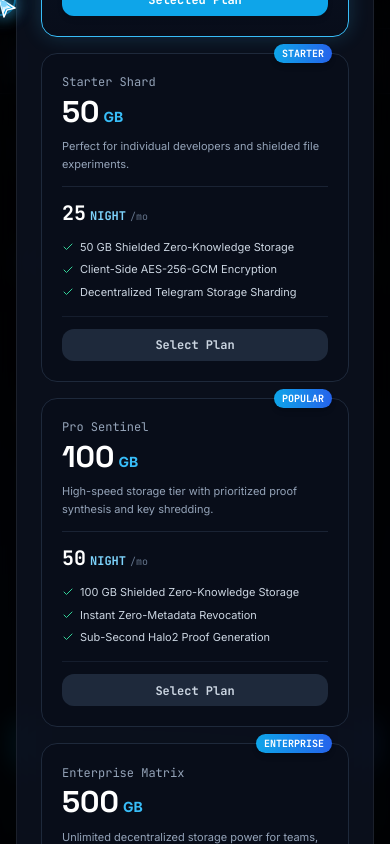
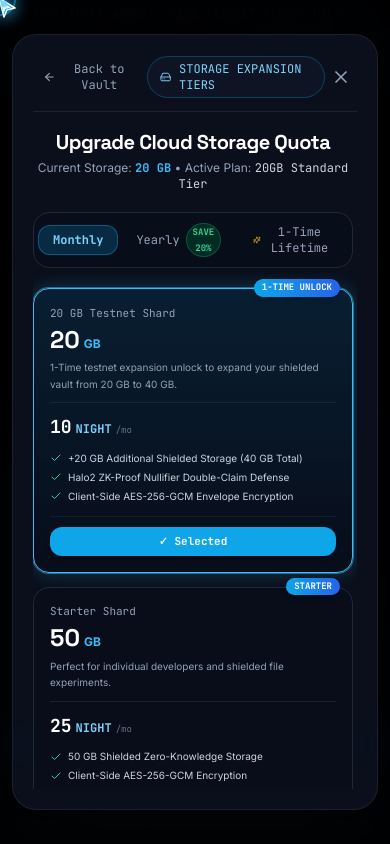
Before and after one commit to Shuvankar11/VoidCloud, a React (Vite) app: page / in a window 390 px wide. Both pictures are taken after a click on the button 190 px from the left and 61 px from the top of the page. Shown: the top 844 px of the page. Built offline with nearby package versions, Linux system fonts and the light colour scheme; no server answers.

Commit message:
fix: resolve zoom and overflow in StoragePricingModal with responsive 4-column layout, Esc key support, and Back to Vault button

```diff
--- a/src/components/StoragePricingModal.tsx
+++ b/src/components/StoragePricingModal.tsx
@@ -1,8 +1,8 @@
-import React, { useState } from 'react';
+import React, { useState, useEffect } from 'react';
 import { useWeb3Wallet, STORAGE_PLANS } from '../context/WalletContext';
 import { useVault } from '../context/VaultContext';
 import { motion, AnimatePresence } from 'framer-motion';
-import { HardDrive, X, Check, Sparkles, ArrowRight, Shield, RefreshCw, AlertCircle, Coins, CheckCircle2 } from 'lucide-react';
+import { HardDrive, X, Check, Sparkles, ArrowRight, ArrowLeft, Shield, RefreshCw, AlertCircle, Coins, CheckCircle2 } from 'lucide-react';
 import { StoragePlan, BillingCycle } from '../types';
 
 export const StoragePricingModal: React.FC = () => {
@@ -23,11 +23,30 @@
   const [error, setError] = useState('');
   const [successTx, setSuccessTx] = useState<string | null>(null);
 
+  // Close on Escape key
+  useEffect(() => {
+    const handleKeyDown = (e: KeyboardEvent) => {
+      if (e.key === 'Escape' && isPricingModalOpen) {
+        setIsPricingModalOpen(false);
+        setSuccessTx(null);
+        setError('');
+      }
+    };
+    window.addEventListener('keydown', handleKeyDown);
+    return () => window.removeEventListener('keydown', handleKeyDown);
+  }, [isPricingModalOpen, setIsPricingModalOpen]);
+
   if (!isPricingModalOpen) return null;
 
   const currentPrice = selectedPlan.pricing[billing][paymentToken];
   const userBalance = wallet.balances[paymentToken] || 0;
   const isBalanceSufficient = userBalance >= currentPrice;
+
+  const handleClose = () => {
+    setIsPricingModalOpen(false);
+    setSuccessTx(null);
+    setError('');
+  };
 
   const handlePurchase = async () => {
     setError('');
@@ -57,68 +76,83 @@
 
   return (
     <AnimatePresence>
-      <div className="fixed inset-0 z-50 flex items-center justify-center p-4 bg-black/85 backdrop-blur-md overflow-y-auto">
+      <div
+        onClick={(e) => {
+          if (e.target === e.currentTarget) handleClose();
+        }}
+        className="fixed inset-0 z-50 overflow-y-auto bg-black/90 backdrop-blur-md p-3 sm:p-6 flex items-center justify-center min-h-screen"
+      >
         <motion.div
-          initial={{ opacity: 0, scale: 0.94, y: 15 }}
+          initial={{ opacity: 0, scale: 0.95, y: 10 }}
           animate={{ opacity: 1, scale: 1, y: 0 }}
-          exit={{ opacity: 0, scale: 0.94, y: 15 }}
-          className="cloud-card w-full max-w-3xl rounded-3xl p-6 sm:p-8 border border-sky-500/40 shadow-2xl relative my-8"
+          exit={{ opacity: 0, scale: 0.95, y: 10 }}
+          className="cloud-card w-full max-w-5xl rounded-3xl p-5 sm:p-7 border border-sky-500/40 shadow-2xl relative max-h-[92vh] flex flex-col my-auto"
         >
-          {/* Close Button */}
+          {/* Header Bar with Back & Close */}
+          <div className="flex items-center justify-between pb-3 border-b border-slate-800/80 mb-4 flex-shrink-0">
             <button
-            onClick={() => {
-              setIsPricingModalOpen(false);
-              setSuccessTx(null);
-              setError('');
-            }}
-            className="absolute top-5 right-5 p-2 rounded-xl text-slate-400 hover:text-white hover:bg-slate-800 transition-colors"
+              onClick={handleClose}
+              className="flex items-center space-x-1.5 text-xs font-mono text-slate-400 hover:text-sky-300 transition-colors px-2.5 py-1.5 rounded-xl hover:bg-slate-800/60"
+            >
+              <ArrowLeft className="w-4 h-4" />
+              <span>Back to Vault</span>
+            </button>
+
+            <div className="inline-flex items-center space-x-2 px-3 py-1 rounded-full bg-[#0E1424] border border-sky-500/30 text-sky-300 text-xs font-mono">
+              <HardDrive className="w-3.5 h-3.5" />
+              <span>STORAGE EXPANSION TIERS</span>
+            </div>
+
+            <button
+              onClick={handleClose}
+              className="p-1.5 rounded-xl text-slate-400 hover:text-white hover:bg-slate-800 transition-colors"
+              title="Close (Esc)"
             >
               <X className="w-5 h-5" />
             </button>
+          </div>
 
-          {/* Modal Header */}
-          <div className="text-center max-w-xl mx-auto mb-6">
-            <div className="inline-flex items-center space-x-2 px-3 py-1 rounded-full bg-[#0E1424] border border-sky-500/30 text-sky-300 text-xs font-mono mb-2">
-              <HardDrive className="w-3.5 h-3.5" />
-              <span>MAINNET & PREPROD EXPANSION TIERS</span>
-            </div>
-            <h3 className="text-2xl sm:text-3xl font-display font-bold text-white tracking-tight">
+          {/* Scrollable Content Container */}
+          <div className="overflow-y-auto pr-1 space-y-5 flex-1">
+            {/* Title & Quota Info */}
+            <div className="text-center max-w-xl mx-auto">
+              <h3 className="text-xl sm:text-2xl font-display font-extrabold text-white tracking-tight">
                 Upgrade Cloud Storage Quota
               </h3>
-            <p className="text-xs sm:text-sm text-slate-400 mt-1">
-              Current Active Storage: <span className="text-sky-400 font-bold font-mono">{session.quotaGB} GB</span> (Current Plan: {session.planName || 'Standard Free'})
+              <p className="text-xs text-slate-400 mt-1">
+                Current Storage: <span className="text-sky-400 font-bold font-mono">{session.quotaGB} GB</span> • Active Plan: <span className="text-slate-300 font-mono">{session.planName || '20GB Standard Tier'}</span>
               </p>
             </div>
 
             {/* Billing Cycle Selector */}
-          <div className="flex justify-center mb-6">
-            <div className="bg-[#080D1A] p-1.5 rounded-2xl border border-slate-800 flex items-center gap-1 text-xs font-mono">
+            <div className="flex justify-center">
+              <div className="bg-[#080D1A] p-1 rounded-2xl border border-slate-800 flex items-center gap-1 text-xs font-mono">
                 <button
                   onClick={() => setBilling('monthly')}
-                className={`px-4 py-2 rounded-xl transition-all ${
+                  className={`px-3.5 py-1.5 rounded-xl transition-all ${
                     billing === 'monthly'
                       ? 'bg-sky-500/20 text-sky-300 border border-sky-500/40 font-bold'
                       : 'text-slate-400 hover:text-slate-200'
                   }`}
                 >
-                Monthly Plan
+                  Monthly
                 </button>
                 <button
                   onClick={() => setBilling('yearly')}
-                className={`px-4 py-2 rounded-xl transition-all flex items-center gap-1.5 ${
+                  className={`px-3.5 py-1.5 rounded-xl transition-all flex items-center gap-1.5 ${
                     billing === 'yearly'
                       ? 'bg-emerald-500/20 text-emerald-300 border border-emerald-500/40 font-bold'
                       : 'text-slate-400 hover:text-slate-200'
                   }`}
                 >
-                <span>Yearly Plan</span>
-                <span className="text-[10px] px-1.5 py-0.5 rounded-full bg-emerald-950 text-emerald-400 border border-emerald-500/30">
+                  <span>Yearly</span>
+                  <span className="text-[9px] px-1.5 py-0.2 rounded-full bg-emerald-950 text-emerald-400 border border-emerald-500/30 font-bold">
                     SAVE 20%
                   </span>
                 </button>
                 <button
                   onClick={() => setBilling('lifetime')}
-                className={`px-4 py-2 rounded-xl transition-all flex items-center gap-1.5 ${
+                  className={`px-3.5 py-1.5 rounded-xl transition-all flex items-center gap-1 ${
                     billing === 'lifetime'
                       ? 'bg-blue-500/20 text-blue-300 border border-blue-500/40 font-bold'
                       : 'text-slate-400 hover:text-slate-200'
@@ -132,7 +166,7 @@
 
             {/* Success Message Banner */}
             {successTx ? (
-            <div className="p-6 rounded-2xl bg-emerald-950/40 border border-emerald-500/50 text-center space-y-3 mb-6">
+              <div className="p-6 rounded-2xl bg-emerald-950/40 border border-emerald-500/50 text-center space-y-3">
                 <div className="w-12 h-12 rounded-full bg-emerald-500/20 border border-emerald-500/50 flex items-center justify-center mx-auto text-emerald-400">
                   <CheckCircle2 className="w-7 h-7" />
                 </div>
@@ -145,18 +179,14 @@
                 </div>
                 <div className="flex flex-wrap items-center justify-center gap-3 pt-2">
                   <button
-                  onClick={() => {
-                    setIsPricingModalOpen(false);
-                    setSuccessTx(null);
-                  }}
+                    onClick={handleClose}
                     className="px-5 py-2.5 rounded-xl bg-slate-800 hover:bg-slate-700 text-white font-semibold text-xs font-mono"
                   >
                     Return to Cloud Vault
                   </button>
                   <button
                     onClick={() => {
-                    setIsPricingModalOpen(false);
-                    setSuccessTx(null);
+                      handleClose();
                       setActiveView('payments');
                     }}
                     className="px-6 py-2.5 rounded-xl bg-gradient-to-r from-sky-500 to-emerald-500 hover:from-sky-400 hover:to-emerald-400 text-white font-bold text-xs font-mono shadow-md"
@@ -167,8 +197,8 @@
               </div>
             ) : (
               <>
-              {/* Storage Plan Cards Grid */}
-              <div className="grid grid-cols-1 md:grid-cols-3 gap-4 mb-6">
+                {/* 4 Storage Plan Cards Grid */}
+                <div className="grid grid-cols-1 sm:grid-cols-2 lg:grid-cols-4 gap-3.5">
                   {STORAGE_PLANS.map((plan) => {
                     const isSelected = selectedPlan.id === plan.id;
                     const price = plan.pricing[billing][paymentToken];
@@ -177,63 +207,63 @@
                       <div
                         key={plan.id}
                         onClick={() => setSelectedPlan(plan)}
-                      className={`rounded-2xl p-5 cursor-pointer transition-all border relative flex flex-col justify-between ${
+                        className={`rounded-2xl p-4 cursor-pointer transition-all border relative flex flex-col justify-between ${
                           isSelected
-                          ? 'bg-gradient-to-b from-sky-950/40 to-[#080D1A] border-sky-400 shadow-[0_0_20px_rgba(56,189,248,0.2)]'
+                            ? 'bg-gradient-to-b from-sky-950/50 to-[#080D1A] border-sky-400 shadow-[0_0_20px_rgba(56,189,248,0.25)] ring-1 ring-sky-400/50'
                             : 'bg-[#080D1A]/80 border-slate-800 hover:border-slate-700'
                         }`}
                       >
                         {plan.badge && (
-                        <span className="absolute -top-2.5 right-4 text-[10px] font-mono font-bold px-2 py-0.5 rounded-full bg-gradient-to-r from-sky-500 to-blue-600 text-white shadow-md">
+                          <span className="absolute -top-2.5 right-3 text-[9px] font-mono font-bold px-2 py-0.5 rounded-full bg-gradient-to-r from-sky-500 to-blue-600 text-white shadow-md">
                             {plan.badge}
                           </span>
                         )}
 
                         <div>
-                        <span className="text-xs font-mono text-slate-400 block">{plan.name}</span>
-                        <div className="flex items-baseline space-x-1 mt-1">
-                          <span className="text-3xl font-display font-extrabold text-white">
+                          <span className="text-[11px] font-mono text-slate-400 block">{plan.name}</span>
+                          <div className="flex items-baseline space-x-1 mt-0.5">
+                            <span className="text-2xl sm:text-3xl font-display font-extrabold text-white">
                               {plan.capacityGB}
                             </span>
-                          <span className="text-sm font-bold text-sky-400">GB</span>
+                            <span className="text-xs font-bold text-sky-400">GB</span>
                           </div>
-                        <p className="text-[11px] text-slate-400 mt-2 leading-relaxed font-sans min-h-[34px]">
+                          <p className="text-[10px] text-slate-400 mt-1 leading-relaxed font-sans min-h-[28px]">
                             {plan.description}
                           </p>
 
-                        <div className="my-3 pt-3 border-t border-slate-800/80">
+                          <div className="my-2.5 pt-2.5 border-t border-slate-800/80">
                             <div className="flex items-baseline gap-1">
-                            <span className="text-xl font-bold font-mono text-white">
+                              <span className="text-lg font-bold font-mono text-white">
                                 {price}
                               </span>
                               <span className="text-xs font-mono text-sky-300 font-semibold">{paymentToken}</span>
-                            <span className="text-[10px] text-slate-500 font-mono">
+                              <span className="text-[9px] text-slate-500 font-mono">
                                 /{billing === 'monthly' ? 'mo' : billing === 'yearly' ? 'yr' : 'once'}
                               </span>
                             </div>
                           </div>
 
                           {/* Feature Checklist */}
-                        <ul className="space-y-1.5 text-[11px] text-slate-300 font-sans">
+                          <ul className="space-y-1 text-[10px] text-slate-300 font-sans">
                             {plan.features.slice(0, 3).map((f, i) => (
                               <li key={i} className="flex items-center space-x-1.5">
                                 <Check className="w-3 h-3 text-emerald-400 flex-shrink-0" />
-                              <span>{f}</span>
+                                <span className="truncate">{f}</span>
                               </li>
                             ))}
                           </ul>
                         </div>
 
-                      <div className="mt-4 pt-3 border-t border-slate-800/60">
+                        <div className="mt-3 pt-2.5 border-t border-slate-800/60">
                           <button
                             type="button"
-                          className={`w-full py-2 rounded-xl text-xs font-mono font-semibold transition-all ${
+                            className={`w-full py-1.5 rounded-xl text-[11px] font-mono font-semibold transition-all ${
                               isSelected
                                 ? 'bg-sky-500 text-white shadow-md'
                                 : 'bg-slate-800 text-slate-300 hover:bg-slate-700'
                             }`}
                           >
-                          {isSelected ? 'Selected Plan' : 'Select Plan'}
+                            {isSelected ? '✓ Selected' : 'Select'}
                           </button>
                         </div>
                       </div>
@@ -242,25 +272,25 @@
                 </div>
 
                 {/* Payment Token Selector & Checkout Summary */}
-              <div className="p-5 rounded-2xl bg-[#080D1A] border border-slate-800 space-y-4">
-                <div className="flex flex-col sm:flex-row sm:items-center justify-between gap-3">
+                <div className="p-4 rounded-2xl bg-[#080D1A] border border-slate-800 space-y-3.5">
+                  <div className="flex flex-col sm:flex-row sm:items-center justify-between gap-2.5">
                     <div>
                       <span className="text-xs font-mono font-bold text-slate-300 flex items-center gap-1.5">
                         <Coins className="w-4 h-4 text-amber-400" />
                         SELECT PAYMENT TOKEN:
                       </span>
-                    <span className="text-[11px] text-slate-500 block font-mono">
-                      Pay with Midnight native tokens, Cardano ADA, or stablecoins
+                      <span className="text-[10px] text-slate-500 font-mono">
+                        Pay with Midnight tokens (tNIGHT, tDUST), Cardano ADA, or stablecoins
                       </span>
                     </div>
 
                     {/* Token Options */}
-                  <div className="flex flex-wrap gap-2">
+                    <div className="flex flex-wrap gap-1.5">
                       {(['NIGHT', 'tDUST', 'ADA', 'USDT', 'ETH'] as const).map((t) => (
                         <button
                           key={t}
                           onClick={() => setPaymentToken(t)}
-                        className={`px-3 py-1.5 rounded-xl text-xs font-mono font-semibold transition-all ${
+                          className={`px-2.5 py-1 rounded-xl text-xs font-mono font-semibold transition-all ${
                             paymentToken === t
                               ? 'bg-sky-500 text-white shadow-md'
                               : 'bg-[#0E1424] text-slate-400 hover:text-slate-200 border border-slate-700/80'
@@ -273,43 +303,52 @@
                   </div>
 
                   {/* Checkout Bar */}
-                <div className="pt-3 border-t border-slate-800 flex flex-col sm:flex-row items-center justify-between gap-4">
+                  <div className="pt-3 border-t border-slate-800 flex flex-col sm:flex-row items-center justify-between gap-3">
                     <div className="text-xs font-mono space-y-0.5 text-center sm:text-left">
                       <div className="text-slate-400">
                         Total Due: <span className="text-white font-bold">{currentPrice} {paymentToken}</span>
                       </div>
                       <div className="text-[11px] text-slate-500">
-                      Wallet Balance: <span className={isBalanceSufficient ? 'text-emerald-400' : 'text-rose-400'}>{userBalance} {paymentToken}</span>
+                        Wallet Balance: <span className={isBalanceSufficient ? 'text-emerald-400 font-bold' : 'text-rose-400 font-bold'}>{userBalance} {paymentToken}</span>
                         {!wallet.isConnected && ' (Wallet Not Connected)'}
                       </div>
                     </div>
 
+                    <div className="flex items-center gap-2.5 w-full sm:w-auto">
+                      <button
+                        onClick={handleClose}
+                        className="px-4 py-2.5 rounded-xl bg-slate-800 hover:bg-slate-700 text-slate-300 hover:text-white font-mono text-xs"
+                      >
+                        Cancel
+                      </button>
+
                       <button
                         onClick={handlePurchase}
                         disabled={isProcessing}
-                    className="w-full sm:w-auto px-7 py-3 rounded-xl bg-gradient-to-r from-sky-500 via-blue-600 to-emerald-500 hover:from-sky-400 hover:to-emerald-400 text-white font-bold text-xs font-mono uppercase tracking-wider shadow-[0_0_20px_rgba(14,165,233,0.3)] transition-all hover:scale-105 flex items-center justify-center space-x-2"
+                        className="flex-1 sm:flex-initial px-6 py-2.5 rounded-xl bg-gradient-to-r from-sky-500 via-blue-600 to-emerald-500 hover:from-sky-400 hover:to-emerald-400 text-white font-bold text-xs font-mono uppercase tracking-wider shadow-[0_0_20px_rgba(14,165,233,0.3)] transition-all hover:scale-105 flex items-center justify-center space-x-2"
                       >
                         {isProcessing ? (
                           <>
-                        <RefreshCw className="w-4 h-4 animate-spin" />
+                            <RefreshCw className="w-3.5 h-3.5 animate-spin" />
                             <span>Confirming On-Chain...</span>
                           </>
                         ) : !wallet.isConnected ? (
                           <>
                             <span>Connect Wallet to Pay</span>
-                        <ArrowRight className="w-4 h-4" />
+                            <ArrowRight className="w-3.5 h-3.5" />
                           </>
                         ) : (
                           <>
                             <span>Pay {currentPrice} {paymentToken} & Upgrade</span>
-                        <ArrowRight className="w-4 h-4" />
+                            <ArrowRight className="w-3.5 h-3.5" />
                           </>
                         )}
                       </button>
                     </div>
+                  </div>
 
                   {error && (
-                  <div className="p-3 rounded-xl bg-rose-950/60 border border-rose-500/40 text-rose-300 text-xs font-mono flex items-center space-x-2">
+                    <div className="p-2.5 rounded-xl bg-rose-950/60 border border-rose-500/40 text-rose-300 text-xs font-mono flex items-center space-x-2">
                       <AlertCircle className="w-4 h-4 flex-shrink-0 text-rose-400" />
                       <span>{error}</span>
                     </div>
@@ -317,6 +356,7 @@
                 </div>
               </>
             )}
+          </div>
         </motion.div>
       </div>
     </AnimatePresence>
```
Lines whose indentation alone changed are shown as unchanged.
